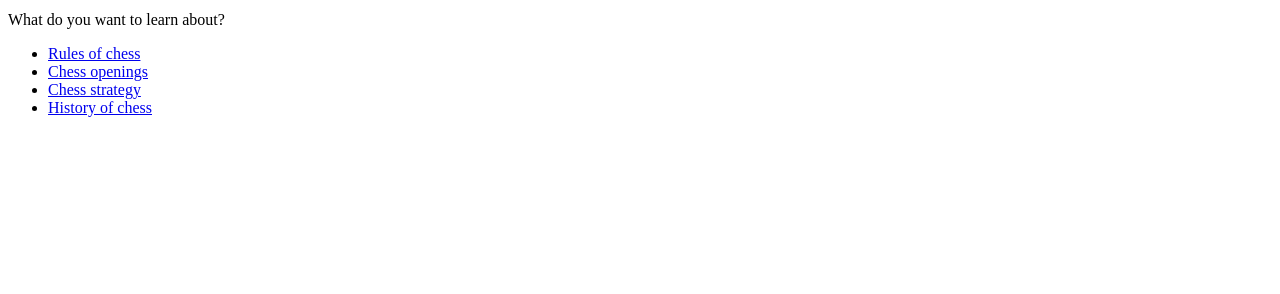
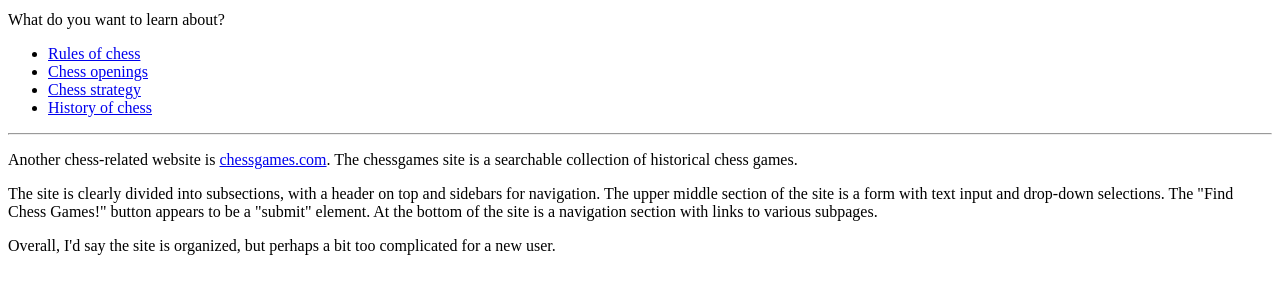
Before and after one commit to jeffreyroy/jeffreyroy.github.io, a plain HTML site: page index.html in a window 1280 px wide. Shown: the part 134-428 px from the top of the page. Drawn offline with Linux system fonts and the light colour scheme.

Commit message:
Added site comparison to index.html

```diff
--- a/index.html
+++ b/index.html
@@ -19,5 +19,17 @@
 			<li><a href="https://en.wikipedia.org/wiki/History_of_chess">History of chess</a></li>
 		</ul>
 	</nav>
+	<article>
+		<hr />
+		<p>
+			Another chess-related website is <a href="http://www.chessgames.com/">chessgames.com</a>.  The chessgames site is a searchable collection of historical chess games.
+		</p>
+		<p>
+			The site is clearly divided into subsections, with a header on top and sidebars for navigation.  The upper middle section of the site is a form with text input and drop-down selections.  The "Find Chess Games!" button appears to be a "submit" element.  At the bottom of the site is a navigation section with links to various subpages.
+		</p>
+		<p>
+			Overall, I'd say the site is organized, but perhaps a bit too complicated for a new user.
+		</p>
+	</article>
 </body>
 </html>
```
